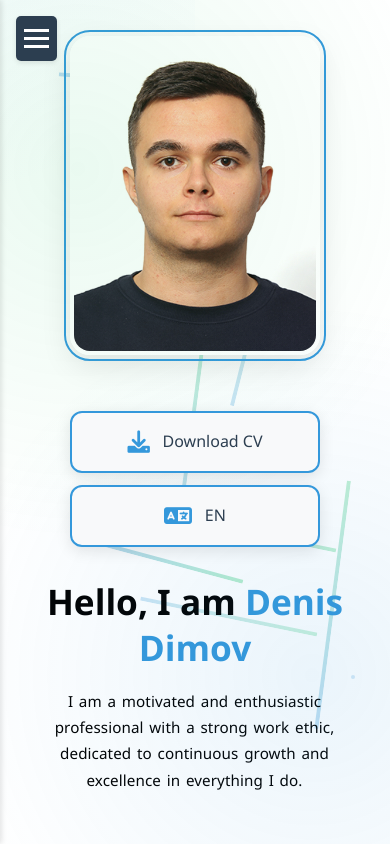
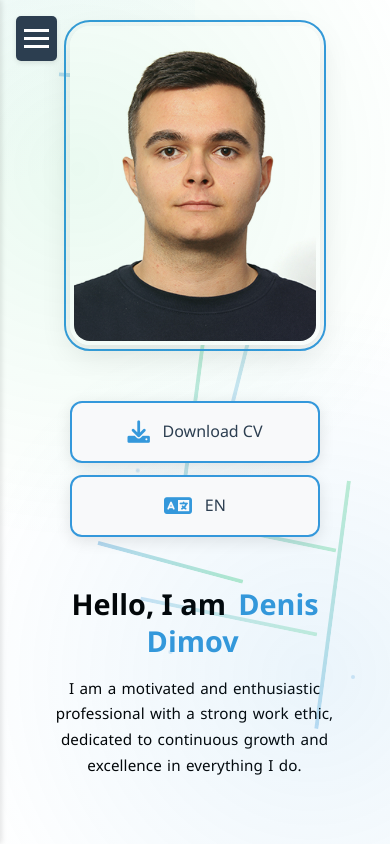
Before and after one commit to DDimov03/ddimov03.github.io, a plain HTML site: page index.html in a window 390 px wide. Shown: the top 844 px of the page. Drawn offline with nearby package versions, Linux system fonts and the light colour scheme.

Commit message:
styles.css

```diff
--- a/styles.css
+++ b/styles.css
@@ -3160,3 +3160,38 @@ body, html {
         font-size: 1rem;
     }
 }
+
+@media (max-width: 768px) {
+    .hero-content h1 {
+        font-size: 2rem;
+        line-height: 1.3;
+        margin-bottom: 1rem;
+        text-align: center;
+    }
+
+    .hero-content h1 .highlight {
+        font-size: 2rem;
+        padding: 0 0.3rem;
+    }
+
+    .hero-content {
+        padding: 1rem;
+        text-align: center;
+    }
+
+    .hero-content p {
+        font-size: 1rem;
+        line-height: 1.6;
+        margin-bottom: 1.5rem;
+    }
+}
+
+@media (max-width: 480px) {
+    .hero-content h1 {
+        font-size: 1.8rem;
+    }
+
+    .hero-content h1 .highlight {
+        font-size: 1.8rem;
+    }
+}
```
